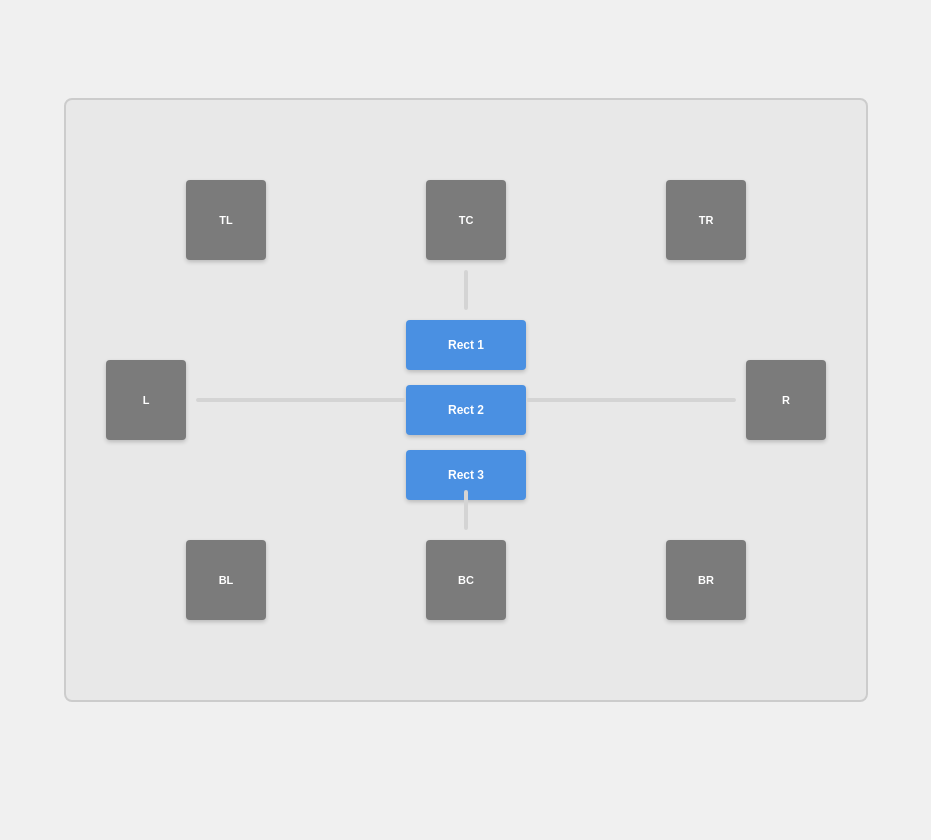
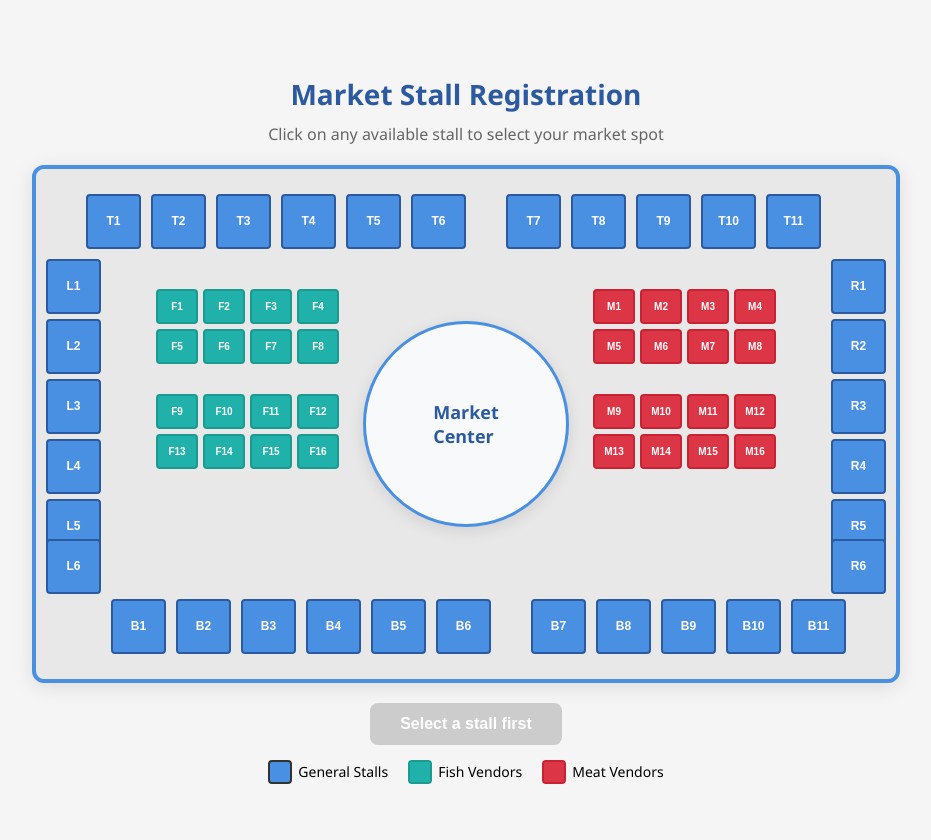
Before and after one commit to IceBrrrg/OroMarket, a PHP site: page /seller/floorplan.php in a window 1280 px wide. Shown: the whole page, without its empty margins (174-1105 px from the left). Before the commit the page ends 702 px from the top, so only its background shows below. Run offline with PHP 8.4, Linux system fonts and the light colour scheme.

```diff
--- /dev/null
+++ b/assets/css/floorplan.css
@@ -0,0 +1,288 @@
+body {
+    margin: 0;
+    padding: 20px;
+    background-color: #f5f5f5;
+    display: flex;
+    flex-direction: column;
+    justify-content: center;
+    align-items: center;
+    min-height: 100vh;
+    font-family: 'Segoe UI', Tahoma, Geneva, Verdana, sans-serif;
+}
+
+.header {
+    text-align: center;
+    margin-bottom: 20px;
+}
+
+.header h1 {
+    color: #2c5aa0;
+    margin-bottom: 10px;
+    font-size: 28px;
+}
+
+.header p {
+    color: #666;
+    margin: 0;
+    font-size: 16px;
+}
+
+.message {
+    background-color: #4a90e2;
+    color: white;
+    padding: 10px 20px;
+    border-radius: 8px;
+    margin-bottom: 20px;
+    font-weight: bold;
+    text-align: center;
+    box-shadow: 0 2px 8px rgba(0,0,0,0.1);
+}
+
+.market-container {
+    width: 850px;
+    height: 500px;
+    background-color: #e8e8e8;
+    position: relative;
+    border: 4px solid #4a90e2;
+    border-radius: 12px;
+    padding: 5px;
+    box-shadow: 0 4px 20px rgba(0,0,0,0.1);
+}
+
+/* Base stall styling */
+.stall {
+    cursor: pointer;
+    transition: all 0.3s ease;
+    border: 2px solid #2c5aa0;
+    color: white;
+    font-weight: bold;
+    font-size: 12px;
+    display: flex;
+    align-items: center;
+    justify-content: center;
+    background-color: #4a90e2;
+    border-radius: 4px;
+}
+
+.stall:hover {
+    transform: scale(1.05);
+    background-color: #357abd;
+}
+
+/* Square stalls */
+.square-stall {
+    width: 55px;
+    height: 55px;
+    position: absolute;
+}
+
+/* Rectangle stalls - reduced width and repositioned */
+.rect-stall {
+    width: 180px;
+    height: 45px;
+    position: absolute;
+}
+
+/* Top row squares - T1 to T11 - moved down slightly for balance */
+.top-1 { top: 25px; left: 50px; }
+.top-2 { top: 25px; left: 115px; }
+.top-3 { top: 25px; left: 180px; }
+.top-4 { top: 25px; left: 245px; }
+.top-5 { top: 25px; left: 310px; }
+.top-6 { top: 25px; left: 375px; }
+.top-7 { top: 25px; left: 470px; }
+.top-8 { top: 25px; left: 535px; }
+.top-9 { top: 25px; left: 600px; }
+.top-10 { top: 25px; left: 665px; }
+.top-11 { top: 25px; left: 730px; }
+
+/* Bottom row squares - B1 to B11 - moved up for balance and gap */
+.bottom-1 { bottom: 25px; left: 75px; }
+.bottom-2 { bottom: 25px; left: 140px; }
+.bottom-3 { bottom: 25px; left: 205px; }
+.bottom-4 { bottom: 25px; left: 270px; }
+.bottom-5 { bottom: 25px; left: 335px; }
+.bottom-6 { bottom: 25px; left: 400px; }
+.bottom-7 { bottom: 25px; left: 495px; }
+.bottom-8 { bottom: 25px; left: 560px; }
+.bottom-9 { bottom: 25px; left: 625px; }
+.bottom-10 { bottom: 25px; left: 690px; }
+.bottom-11 { bottom: 25px; left: 755px; }
+
+/* Left column squares - L1 to L6 */
+.left-1 { top: 90px; left: 10px; }
+.left-2 { top: 150px; left: 10px; }
+.left-3 { top: 210px; left: 10px; }
+.left-4 { top: 270px; left: 10px; }
+.left-5 { top: 330px; left: 10px; }
+.left-6 { top: 370px; left: 10px; }
+
+/* Right column squares - R1 to R6 */
+.right-1 { top: 90px; right: 10px; }
+.right-2 { top: 150px; right: 10px; }
+.right-3 { top: 210px; right: 10px; }
+.right-4 { top: 270px; right: 10px; }
+.right-5 { top: 330px; right: 10px; }
+.right-6 { top: 370px; right: 10px; }
+
+/* Left section - Fish Vendors (F1 to F16) - 4 vendors per row */
+.fish-vendor {
+    width: 42px;
+    height: 35px;
+    position: absolute;
+    font-size: 10px;
+}
+
+/* Fish vendors row 1 */
+.fish-1 { top: 120px; left: 120px; }
+.fish-2 { top: 120px; left: 167px; }
+.fish-3 { top: 120px; left: 214px; }
+.fish-4 { top: 120px; left: 261px; }
+
+/* Fish vendors row 2 */
+.fish-5 { top: 160px; left: 120px; }
+.fish-6 { top: 160px; left: 167px; }
+.fish-7 { top: 160px; left: 214px; }
+.fish-8 { top: 160px; left: 261px; }
+
+/* Fish vendors row 3 */
+.fish-9 { top: 225px; left: 120px; }
+.fish-10 { top: 225px; left: 167px; }
+.fish-11 { top: 225px; left: 214px; }
+.fish-12 { top: 225px; left: 261px; }
+
+/* Fish vendors row 4 */
+.fish-13 { top: 265px; left: 120px; }
+.fish-14 { top: 265px; left: 167px; }
+.fish-15 { top: 265px; left: 214px; }
+.fish-16 { top: 265px; left: 261px; }
+
+/* Right section - Meat Vendors (M1 to M16) - 4 vendors per row */
+.meat-vendor {
+    width: 42px;
+    height: 35px;
+    position: absolute;
+    font-size: 10px;
+}
+
+/* Meat vendors row 1 */
+.meat-1 { top: 120px; right: 261px; }
+.meat-2 { top: 120px; right: 214px; }
+.meat-3 { top: 120px; right: 167px; }
+.meat-4 { top: 120px; right: 120px; }
+
+/* Meat vendors row 2 */
+.meat-5 { top: 160px; right: 261px; }
+.meat-6 { top: 160px; right: 214px; }
+.meat-7 { top: 160px; right: 167px; }
+.meat-8 { top: 160px; right: 120px; }
+
+/* Meat vendors row 3 */
+.meat-9 { top: 225px; right: 261px; }
+.meat-10 { top: 225px; right: 214px; }
+.meat-11 { top: 225px; right: 167px; }
+.meat-12 { top: 225px; right: 120px; }
+
+/* Meat vendors row 4 */
+.meat-13 { top: 265px; right: 261px; }
+.meat-14 { top: 265px; right: 214px; }
+.meat-15 { top: 265px; right: 167px; }
+.meat-16 { top: 265px; right: 120px; }
+
+/* Center circle */
+.center-circle {
+    position: absolute;
+    width: 200px;
+    height: 200px;
+    background-color: #f8f9fa;
+    border: 3px solid #4a90e2;
+    border-radius: 50%;
+    top: 50%;
+    left: 50%;
+    transform: translate(-50%, -50%);
+    display: flex;
+    align-items: center;
+    justify-content: center;
+    font-size: 18px;
+    font-weight: bold;
+    color: #2c5aa0;
+    box-shadow: 0 4px 15px rgba(0,0,0,0.1);
+}
+
+/* Selected stall highlight */
+.selected {
+    background-color: #ff6b6b !important;
+    border-color: #ff5252 !important;
+    animation: pulse 0.8s ease-in-out;
+}
+
+/* Fish vendor styling */
+.fish-vendor {
+    background-color: #20b2aa;
+    border-color: #1a9a91;
+}
+
+.fish-vendor:hover {
+    background-color: #1a9a91;
+}
+
+/* Meat vendor styling */
+.meat-vendor {
+    background-color: #dc3545;
+    border-color: #c82333;
+}
+
+.meat-vendor:hover {
+    background-color: #c82333;
+}
+
+@keyframes pulse {
+    0% { transform: scale(1); }
+    50% { transform: scale(1.1); }
+    100% { transform: scale(1); }
+}
+
+.controls {
+    margin-top: 20px;
+    text-align: center;
+}
+
+.register-btn {
+    padding: 12px 30px;
+    background-color: #28a745;
+    color: white;
+    border: none;
+    border-radius: 8px;
+    font-size: 16px;
+    font-weight: bold;
+    cursor: pointer;
+}
+
+.register-btn:disabled {
+    background-color: #ccc;
+    cursor: not-allowed;
+}
+
+.legend {
+    margin-top: 15px;
+    display: flex;
+    justify-content: center;
+    gap: 20px;
+    font-size: 14px;
+}
+
+.legend-item {
+    display: flex;
+    align-items: center;
+    gap: 6px;
+}
+
+.legend-color {
+    width: 20px;
+    height: 20px;
+    border: 2px solid #333;
+    border-radius: 4px;
+}
+
+.available { background-color: #4a90e2; }
+.selected-legend { background-color: #ff6b6b; }
--- a/seller/floorplan.php
+++ b/seller/floorplan.php
@@ -1,12 +1,21 @@
 <?php
-// Handle shape clicks
-$clicked_shape = '';
+// Handle stall selection
+$selected_stall = '';
 $message = '';
 
 if ($_POST) {
-    if (isset($_POST['shape'])) {
-        $clicked_shape = $_POST['shape'];
-        $message = "You clicked on: " . ucfirst(str_replace('_', ' ', $clicked_shape));
+    if (isset($_POST['stall'])) {
+        $selected_stall = $_POST['stall'];
+
+        // Determine vendor type for message
+        $vendor_type = '';
+        if (strpos($selected_stall, 'F') === 0) {
+            $vendor_type = ' (Fish Vendor)';
+        } elseif (strpos($selected_stall, 'M') === 0) {
+            $vendor_type = ' (Meat Vendor)';
+        }
+
+        $message = "You selected stall: " . strtoupper($selected_stall) . $vendor_type . " - Click 'Register' to confirm your market spot!";
     }
 }
 ?>
@@ -16,252 +25,107 @@ if ($_POST) {
 <head>
     <meta charset="UTF-8">
     <meta name="viewport" content="width=device-width, initial-scale=1.0">
-    <title>Interactive Visual Map</title>
-    <style>
-        body {
-            margin: 0;
-            padding: 0;
-            background-color: #f0f0f0;
-            display: flex;
-            flex-direction: column;
-            justify-content: center;
-            align-items: center;
-            min-height: 100vh;
-            font-family: Arial, sans-serif;
-        }
-
-        .message {
-            background-color: #4a90e2;
-            color: white;
-            padding: 10px 20px;
-            border-radius: 5px;
-            margin-bottom: 20px;
-            font-weight: bold;
-        }
-
-        .map-container {
-            width: 800px;
-            height: 600px;
-            background-color: #e8e8e8;
-            position: relative;
-            border: 2px solid #ccc;
-            border-radius: 8px;
-        }
-
-        /* Clickable shapes */
-        .clickable {
-            cursor: pointer;
-            transition: all 0.3s ease;
-        }
-
-        .clickable:hover {
-            transform: scale(1.05);
-            box-shadow: 0 4px 8px rgba(0,0,0,0.3);
-        }
-
-        /* Center stacked rectangles */
-        .center-rect {
-            width: 120px;
-            height: 50px;
-            background-color: #4a90e2;
-            position: absolute;
-            left: 50%;
-            transform: translateX(-50%);
-            border-radius: 4px;
-            box-shadow: 0 2px 4px rgba(0,0,0,0.2);
-            border: none;
-            color: white;
-            font-weight: bold;
-            font-size: 12px;
-        }
-
-        .center-rect:nth-child(1) {
-            top: 220px;
-        }
-
-        .center-rect:nth-child(2) {
-            top: 285px;
-        }
-
-        .center-rect:nth-child(3) {
-            top: 350px;
-        }
-
-        /* Side squares */
-        .side-square {
-            width: 80px;
-            height: 80px;
-            background-color: #7b7b7b;
-            position: absolute;
-            border-radius: 4px;
-            box-shadow: 0 2px 4px rgba(0,0,0,0.2);
-            border: none;
-            color: white;
-            font-weight: bold;
-            font-size: 11px;
-        }
-
-        /* Top squares */
-        .top-left {
-            top: 80px;
-            left: 120px;
-        }
-
-        .top-center {
-            top: 80px;
-            left: 360px;
-        }
-
-        .top-right {
-            top: 80px;
-            right: 120px;
-        }
-
-        /* Bottom squares */
-        .bottom-left {
-            bottom: 80px;
-            left: 120px;
-        }
-
-        .bottom-center {
-            bottom: 80px;
-            left: 360px;
-        }
-
-        .bottom-right {
-            bottom: 80px;
-            right: 120px;
-        }
-
-        /* Left and right side squares */
-        .left-side {
-            top: 50%;
-            left: 40px;
-            transform: translateY(-50%);
-        }
-
-        .right-side {
-            top: 50%;
-            right: 40px;
-            transform: translateY(-50%);
-        }
-
-        /* Pathway lines */
-        .pathway {
-            position: absolute;
-            background-color: #d4d4d4;
-            border-radius: 2px;
-        }
-
-        /* Horizontal pathways connecting to center */
-        .pathway-h {
-            height: 4px;
-            top: 50%;
-            transform: translateY(-50%);
-        }
-
-        .pathway-h.left {
-            left: 130px;
-            width: 210px;
-            top: 300px;
-        }
-
-        .pathway-h.right {
-            right: 130px;
-            width: 210px;
-            top: 300px;
-        }
-
-        /* Vertical pathways */
-        .pathway-v {
-            width: 4px;
-            left: 50%;
-            transform: translateX(-50%);
-        }
-
-        .pathway-v.top {
-            top: 170px;
-            height: 40px;
-        }
-
-        .pathway-v.bottom {
-            bottom: 170px;
-            height: 40px;
-        }
-
-        /* Highlight clicked shape */
-        .clicked {
-            background-color: #ff6b6b !important;
-            animation: pulse 0.5s ease-in-out;
-        }
-
-        @keyframes pulse {
-            0% { transform: scale(1); }
-            50% { transform: scale(1.1); }
-            100% { transform: scale(1); }
-        }
-    </style>
+    <title>Market Stall Registration Map</title>
+    <link rel="stylesheet" href="../assets/css/floorplan.css">
 </head>
 <body>
+    <div class="header">
+        <h1>Market Stall Registration</h1>
+        <p>Click on any available stall to select your market spot</p>
+    </div>
+
     <?php if ($message): ?>
         <div class="message"><?php echo $message; ?></div>
     <?php endif; ?>
 
-    <form method="POST" id="mapForm">
-        <div class="map-container">
-            <!-- Center blue rectangles -->
-            <button type="submit" name="shape" value="center_rect_1"
-                    class="center-rect clickable <?php echo ($clicked_shape == 'center_rect_1') ? 'clicked' : ''; ?>">
-                Rect 1
+    <form method="POST" id="marketForm">
+        <div class="market-container">
+            <!-- Top row stalls -->
+            <?php for ($i = 1; $i <= 11; $i++): ?>
+                <button type="submit" name="stall" value="T<?php echo $i; ?>"
+                    class="stall square-stall top-<?php echo $i; ?> <?php echo ($selected_stall == 'T'.$i) ? 'selected' : ''; ?>">
+                    T<?php echo $i; ?>
                 </button>
-            <button type="submit" name="shape" value="center_rect_2"
-                    class="center-rect clickable <?php echo ($clicked_shape == 'center_rect_2') ? 'clicked' : ''; ?>">
-                Rect 2
+            <?php endfor; ?>
+
+            <!-- Bottom row stalls -->
+            <?php for ($i = 1; $i <= 11; $i++): ?>
+                <button type="submit" name="stall" value="B<?php echo $i; ?>"
+                    class="stall square-stall bottom-<?php echo $i; ?> <?php echo ($selected_stall == 'B'.$i) ? 'selected' : ''; ?>">
+                    B<?php echo $i; ?>
                 </button>
-            <button type="submit" name="shape" value="center_rect_3"
-                    class="center-rect clickable <?php echo ($clicked_shape == 'center_rect_3') ? 'clicked' : ''; ?>">
-                Rect 3
+            <?php endfor; ?>
+
+            <!-- Left column stalls -->
+            <?php for ($i = 1; $i <= 6; $i++): ?>
+                <button type="submit" name="stall" value="L<?php echo $i; ?>"
+                    class="stall square-stall left-<?php echo $i; ?> <?php echo ($selected_stall == 'L'.$i) ? 'selected' : ''; ?>">
+                    L<?php echo $i; ?>
                 </button>
+            <?php endfor; ?>
 
-            <!-- Side squares -->
-            <button type="submit" name="shape" value="top_left"
-                    class="side-square top-left clickable <?php echo ($clicked_shape == 'top_left') ? 'clicked' : ''; ?>">
-                TL
+            <!-- Right column stalls -->
+            <?php for ($i = 1; $i <= 6; $i++): ?>
+                <button type="submit" name="stall" value="R<?php echo $i; ?>"
+                    class="stall square-stall right-<?php echo $i; ?> <?php echo ($selected_stall == 'R'.$i) ? 'selected' : ''; ?>">
+                    R<?php echo $i; ?>
                 </button>
-            <button type="submit" name="shape" value="top_center"
-                    class="side-square top-center clickable <?php echo ($clicked_shape == 'top_center') ? 'clicked' : ''; ?>">
-                TC
+            <?php endfor; ?>
+
+            <!-- Fish Vendors (Left Section) - F1 to F16 -->
+            <?php for ($i = 1; $i <= 16; $i++): ?>
+                <button type="submit" name="stall" value="F<?php echo $i; ?>"
+                    class="stall fish-vendor fish-<?php echo $i; ?> <?php echo ($selected_stall == 'F'.$i) ? 'selected' : ''; ?>">
+                    F<?php echo $i; ?>
                 </button>
-            <button type="submit" name="shape" value="top_right"
-                    class="side-square top-right clickable <?php echo ($clicked_shape == 'top_right') ? 'clicked' : ''; ?>">
-                TR
+            <?php endfor; ?>
+
+            <!-- Meat Vendors (Right Section) - M1 to M16 -->
+            <?php for ($i = 1; $i <= 16; $i++): ?>
+                <button type="submit" name="stall" value="M<?php echo $i; ?>"
+                    class="stall meat-vendor meat-<?php echo $i; ?> <?php echo ($selected_stall == 'M'.$i) ? 'selected' : ''; ?>">
+                    M<?php echo $i; ?>
                 </button>
-            <button type="submit" name="shape" value="bottom_left"
-                    class="side-square bottom-left clickable <?php echo ($clicked_shape == 'bottom_left') ? 'clicked' : ''; ?>">
-                BL
+            <?php endfor; ?>
+
+            <!-- Center Circle -->
+            <div class="center-circle">
+                Market<br>Center
+            </div>
+        </div>
+
+        <div class="controls">
+            <?php if ($selected_stall): ?>
+                <button type="button" class="register-btn"
+                    onclick="alert('Registration confirmed for stall <?php echo $selected_stall; ?>!')">
+                    Register for Stall <?php echo $selected_stall; ?>
                 </button>
-            <button type="submit" name="shape" value="bottom_center"
-                    class="side-square bottom-center clickable <?php echo ($clicked_shape == 'bottom_center') ? 'clicked' : ''; ?>">
-                BC
+            <?php else: ?>
+                <button type="button" class="register-btn" disabled>
+                    Select a stall first
                 </button>
-            <button type="submit" name="shape" value="bottom_right"
-                    class="side-square bottom-right clickable <?php echo ($clicked_shape == 'bottom_right') ? 'clicked' : ''; ?>">
-                BR
-            </button>
-            <button type="submit" name="shape" value="left_side"
-                    class="side-square left-side clickable <?php echo ($clicked_shape == 'left_side') ? 'clicked' : ''; ?>">
-                L
-            </button>
-            <button type="submit" name="shape" value="right_side"
-                    class="side-square right-side clickable <?php echo ($clicked_shape == 'right_side') ? 'clicked' : ''; ?>">
-                R
-            </button>
+            <?php endif; ?>
+        </div>
 
-            <!-- Pathways -->
-            <div class="pathway pathway-h left"></div>
-            <div class="pathway pathway-h right"></div>
-            <div class="pathway pathway-v top"></div>
-            <div class="pathway pathway-v bottom"></div>
+        <div class="legend">
+            <div class="legend-item">
+                <div class="legend-color available"></div>
+                <span>General Stalls</span>
+            </div>
+            <div class="legend-item">
+                <div class="legend-color" style="background-color: #20b2aa; border-color: #1a9a91;"></div>
+                <span>Fish Vendors</span>
+            </div>
+            <div class="legend-item">
+                <div class="legend-color" style="background-color: #dc3545; border-color: #c82333;"></div>
+                <span>Meat Vendors</span>
+            </div>
+            <?php if ($selected_stall): ?>
+            <div class="legend-item">
+                <div class="legend-color selected-legend"></div>
+                <span>Selected Stall</span>
+            </div>
+            <?php endif; ?>
         </div>
     </form>
 </body>
```
Lines whose indentation alone changed are shown as unchanged.
